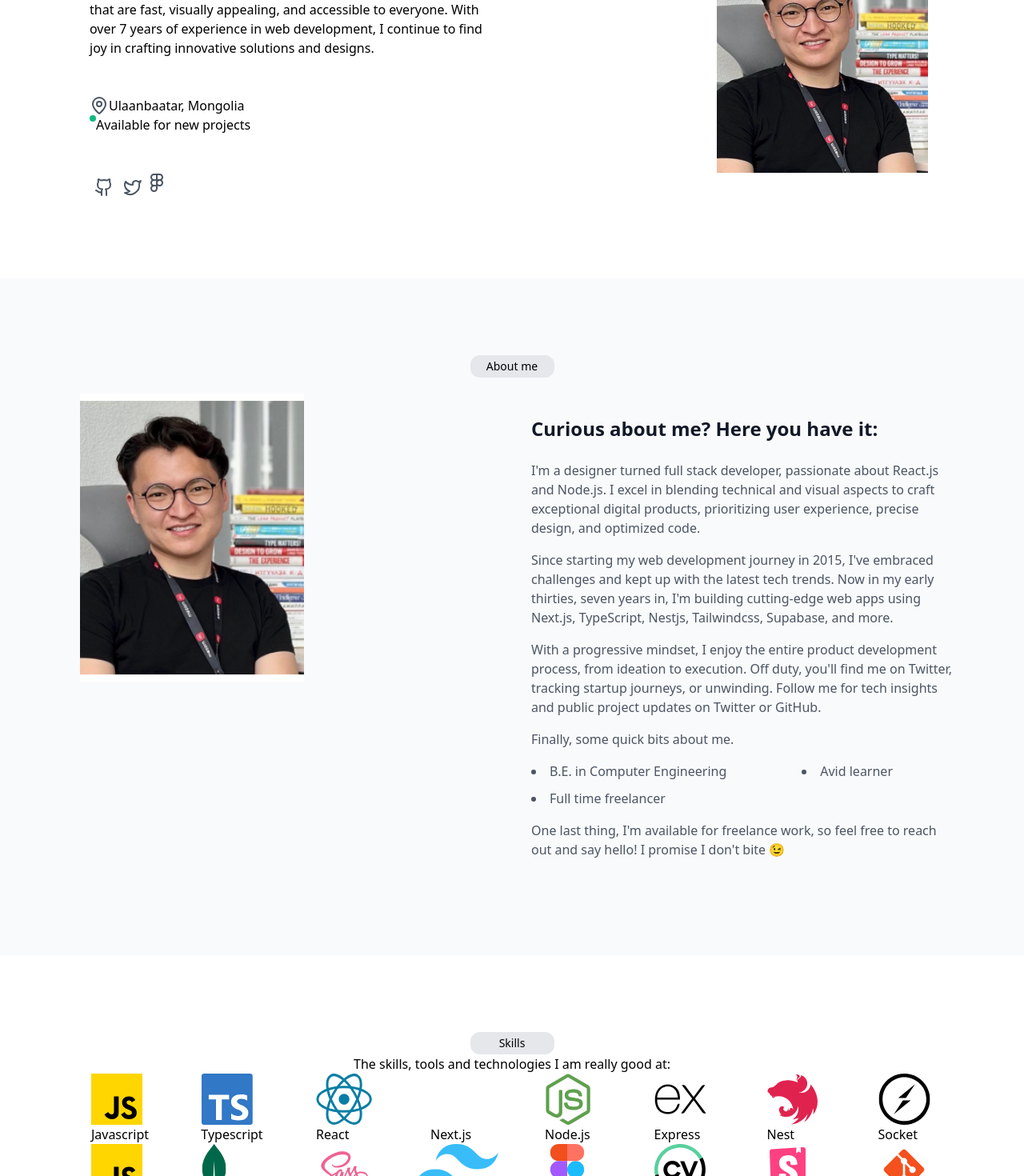
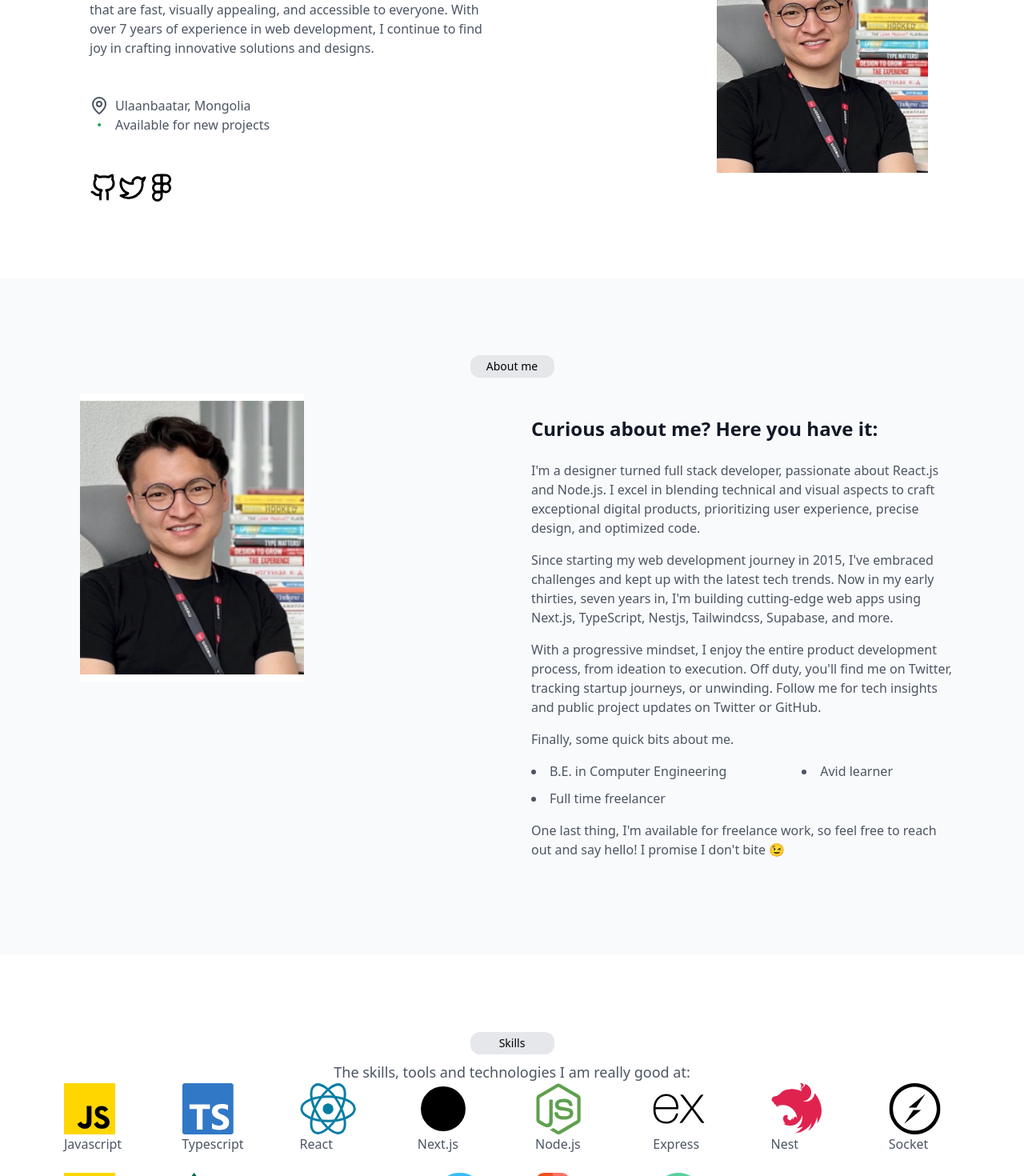
Before and after one commit to baysxz/my-portfolio, a Next.js app: page / in a window 1280 px wide. Shown: the part 260-1730 px from the top of the page at 80% size. Built offline with nearby package versions, Linux system fonts and the light colour scheme.

Commit message:
experience

```diff
--- a/package.json
+++ b/package.json
@@ -9,6 +9,7 @@
     "lint": "next lint"
   },
   "dependencies": {
+    "lucide-react": "^0.465.0",
     "next": "^14.2.5",
     "react": "^18.3.1",
     "react-dom": "^18.3.1"
--- a/src/Components/Experience.js
+++ b/src/Components/Experience.js
@@ -2,6 +2,7 @@ import { MyExperience } from "./MyExperience";
 
 const data = [
   {
+    user: "boogii",
     date: "Nov 2021 - Present",
     position: "Sr. Frontend Developer",
     experience: [
@@ -12,6 +13,7 @@ const data = [
     ],
   },
   {
+    user: "boogii",
     date: "Jul 2017 - Oct 2021",
     position: "Team Lead",
     experience: [
@@ -22,6 +24,7 @@ const data = [
     ],
   },
   {
+    user: "boogii",
     date: "Dec 2015 - May 2017",
     position: "Full Stack Developer",
     experience: [
@@ -33,8 +36,13 @@ const data = [
 
 export const Experience = () => {
   return (
-    <div>
+    <div className="bg-gray-50 flex flex-col items-center">
       <div>
+        <p className="text-lg font-normal text-gray-600 flex items-center">
+          Here is a quick summary of my most recent experiences:
+        </p>
+      </div>
+      <div className="flex flex-col gap-4 justify-center">
         {data.map((experience, index) => {
           return (
             <MyExperience
--- a/src/Components/Hero.js
+++ b/src/Components/Hero.js
@@ -1,8 +1,5 @@
 import { Status } from "./Status";
-import { Github } from "./icons/Github";
-import { Twitter } from "./icons/Twitter";
-import { FigmaIcon } from "./icons/FigmaIcon";
-
+import { Figma, Github, TwitterIcon } from "lucide-react";
 export default function Hero() {
   return (
     <div className=" py-24 px-20 sm:px-4 sm:py-16">
@@ -18,7 +15,7 @@ export default function Hero() {
             <h1 className="text-4xl  not-italic font-semibold sm:pt-12">
               Hi, I’m Tom 👋
             </h1>
-            <p className=" self-stretch text-base font-normal  ">
+            <p className=" self-stretch text-base font-normal text-gray-600">
               I specialize in full stack development, particularly with React.js
               and Node.js. My main goal is to create exceptional digital
               experiences that are fast, visually appealing, and accessible to
@@ -26,13 +23,13 @@ export default function Hero() {
               continue to find joy in crafting innovative solutions and designs.
             </p>
           </div>
-          <div className="flex-col ">
+          <div className="">
             <Status />
           </div>
-          <div className="flex ">
-            <Github />
-            <Twitter />
-            <FigmaIcon />
+          <div className="flex items-center">
+            <Github className="w-9 h-9" />
+            <TwitterIcon className="w-9 h-9" />
+            <Figma className="w-9 h-9" />
           </div>
         </div>
       </div>
--- a/src/Components/MyExperience.js
+++ b/src/Components/MyExperience.js
@@ -1,15 +1,18 @@
 import { Upwork } from "./icons/Upwork";
 
 export const MyExperience = (props) => {
-  const { date, position, experience } = props;
+  const { date, position, experience, user } = props;
 
   return (
     <div>
-      <div className="w-[343px] h-[372px] border rounded-xl">
+      <div className="w-[343px] h-[372px] border shadow-lg rounded-xl flex flex-col gap-4 p-8">
         <Upwork className="w-[279px] h-7" />
         <p className="text-base font-normal text-gray-700">{date}</p>
         <p className="text-lg font-semibold">{position}</p>
-        <li className="text-base font-normal text-gray-600">{experience}</li>
+
+        <li className="text-base font-normal text-gray-600">{experience[0]}</li>
+        <li className="text-base font-normal text-gray-600">{experience[1]}</li>
+        <li className="text-base font-normal text-gray-600">{experience[2]}</li>
       </div>
     </div>
   );
--- a/src/Components/MySkills.js
+++ b/src/Components/MySkills.js
@@ -100,7 +100,7 @@ const skills = [
 export default function MySkills() {
   return (
     <div className="container mx-auto">
-      <div className="grid sm:grid-cols-3 md:grid-cols-6 grid-cols-8">
+      <div className="grid sm:grid-cols-3 md:grid-cols-6 grid-cols-8 gap-x-[58px] gap-y-4">
         {skills.map((skill) => {
           return <Skill key={skill.id} name={skill.name} icon={skill.icon} />;
         })}
--- a/src/Components/Skill.js
+++ b/src/Components/Skill.js
@@ -2,9 +2,11 @@ export const Skill = (props) => {
   const { name, icon } = props;
 
   return (
-    <div className="flex flex-col justify-center justify-self-center">
-      {icon}
-      <p>{name}</p>
+    <div className="w-[78px] h-24">
+      <div className="w-16 h-16 ">{icon}</div>
+      <p className="text-base font-normal text-gray-600 justify-center">
+        {name}
+      </p>
     </div>
   );
 };
--- a/src/Components/SkillsPage.js
+++ b/src/Components/SkillsPage.js
@@ -2,12 +2,14 @@ import MySkills from "./MySkills";
 
 export default function SkillsPage() {
   return (
-    <div className='flex flex-col sm:gap-4 sm:px-4 sm:py-16 px-20 py-24'>
-      <div className='flex flex-col justify-center items-center sm:w-full'>
-        <p className='flex justify-center px-5 py-1 w-[105px] h-[28px] bg-gray-200 border-solid rounded-xl text-sm '>
+    <div className="flex flex-col sm:gap-4 sm:px-4 sm:py-16 px-20 py-24">
+      <div className="flex flex-col justify-center items-center sm:w-full gap-2">
+        <p className="flex justify-center px-5 py-1 w-[105px] h-[28px] bg-gray-200 border-solid rounded-xl text-sm ">
           Skills
         </p>
-        <p>The skills, tools and technologies I am really good at:</p>
+        <p className="text-lg font-normal text-gray-600 justify-center">
+          The skills, tools and technologies I am really good at:
+        </p>
       </div>
       <div>
         <MySkills />
--- a/src/Components/Status.js
+++ b/src/Components/Status.js
@@ -1,16 +1,13 @@
-import { LocationIcon } from "./icons/LocationIcon";
-import { IconDot } from "./icons/IconDot";
+import { Dot, MapPin } from "lucide-react";
 
 export const Status = () => {
   return (
     <div className="flex self-stretch flex-col justify-center">
-      <div className="flex ">
-        <LocationIcon className="flex justify-center items-center w-6 h-6" />
-        <p>Ulaanbaatar, Mongolia</p>
+      <div className="flex gap-2 text-base font-normal text-gray-600">
+        <MapPin /> <p>Ulaanbaatar, Mongolia</p>
       </div>
-      <div className="flex  ">
-        <IconDot className="flex justify-center items-center w-6 h-6" />
-        <p>Available for new projects</p>
+      <div className="flex gap-2 text-base font-normal text-gray-600">
+        <Dot className="text-green-600" /> <p>Available for new projects</p>
       </div>
     </div>
   );
--- a/src/Components/icons/Nextjs.js
+++ b/src/Components/icons/Nextjs.js
@@ -1,70 +1,18 @@
 export const Nextjs = () => {
   return (
     <svg
-      xmlns="http://www.w3.org/2000/svg"
       width="64"
       height="64"
       viewBox="0 0 64 64"
       fill="none"
+      xmlns="http://www.w3.org/2000/svg"
     >
-      <g clipPath="url(#clip0_327_496)">
-        <mask
-          id="mask0_327_496"
-          maskUnits="userSpaceOnUse"
-          x="0"
-          y="0"
-          width="64"
-          height="64"
-        >
-          <path
-            d="M32 64C49.6731 64 64 49.6731 64 32C64 14.3269 49.6731 0 32 0C14.3269 0 0 14.3269 0 32C0 49.6731 14.3269 64 32 64Z"
-            fill="black"
-          />
-        </mask>
-        <g mask="url(#mask0_327_496)">
-          <path
-            d="M32 62.9333C49.084 62.9333 62.9333 49.084 62.9333 32C62.9333 14.916 49.084 1.06665 32 1.06665C14.916 1.06665 1.06665 14.916 1.06665 32C1.06665 49.084 14.916 62.9333 32 62.9333Z"
-            fill="black"
-            stroke="white"
-            strokeWidth="6"
-          />
-          <path
-            d="M53.1584 56.0071L24.5838 19.2H19.2V44.7893H23.507V24.6697L49.7774 58.6115C50.9628 57.8183 52.092 56.9475 53.1584 56.0071Z"
-            fill="url(#paint0_linear_327_496)"
-          />
-          <path
-            d="M45.1556 19.2H40.8889V44.8H45.1556V19.2Z"
-            fill="url(#paint1_linear_327_496)"
-          />
-        </g>
-      </g>
-      <defs>
-        <linearGradient
-          id="paint0_linear_327_496"
-          x1="38.7555"
-          y1="41.4222"
-          x2="51.3777"
-          y2="57.0666"
-          gradientUnits="userSpaceOnUse"
-        >
-          <stop stopColor="white" />
-          <stop offset="1" stopColor="white" stopOpacity="0" />
-        </linearGradient>
-        <linearGradient
-          id="paint1_linear_327_496"
-          x1="43.0222"
-          y1="19.2"
-          x2="42.9508"
-          y2="38"
-          gradientUnits="userSpaceOnUse"
-        >
-          <stop stopColor="white" />
-          <stop offset="1" stopColor="white" stopOpacity="0" />
-        </linearGradient>
-        <clipPath id="clip0_327_496">
-          <rect width="64" height="64" fill="white" />
-        </clipPath>
-      </defs>
+      <path
+        d="M32 62.9333C49.084 62.9333 62.9333 49.084 62.9333 32C62.9333 14.916 49.084 1.06665 32 1.06665C14.916 1.06665 1.06665 14.916 1.06665 32C1.06665 49.084 14.916 62.9333 32 62.9333Z"
+        fill="black"
+        stroke="white"
+        stroke-width="6"
+      />
     </svg>
   );
 };
```
Also changed, not shown: public/nextjs.svg, 1 other file (tests, documents, lock files or other folders).
